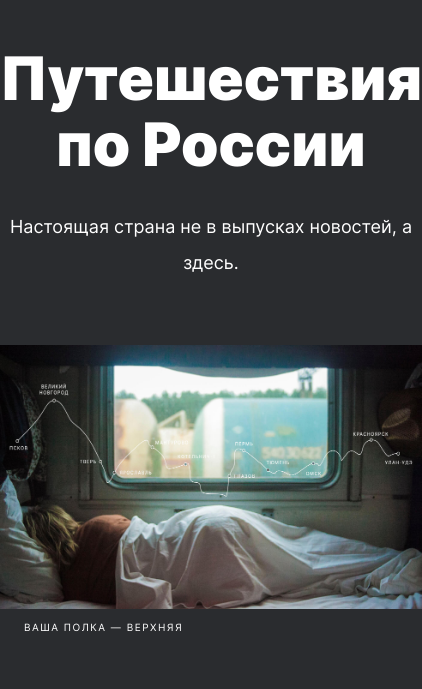
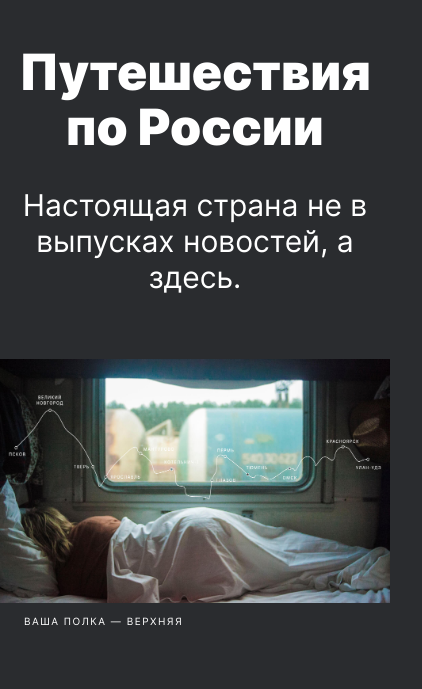
Before and after one commit to KorolevaAnastasia/russian-travel, a plain HTML site: page index.html in a window 390 px wide. Shown: the part 83-772 px from the top of the page, 422 px wide, since content can reach past the window. Drawn offline with Linux system fonts and the light colour scheme.

Commit message:
Поправила размеры хеддера

```diff
--- a/blocks/lead/__subtitle/lead__subtitle.css
+++ b/blocks/lead/__subtitle/lead__subtitle.css
@@ -8,15 +8,9 @@
   max-width: 640px;
 }
 
-@media screen and (max-width: 660px){
+@media screen and (max-width: 375px){
   .lead__subtitle{
-    font-size: 18px;
-    line-height: 2;
-  }
-}
-
-@media screen and (max-width: 380px){
-  .lead__subtitle{
+    max-width: 288px;
     font-size: 16px;
     line-height: 1.25;
   }
--- a/blocks/lead/__title/lead__title.css
+++ b/blocks/lead/__title/lead__title.css
@@ -16,7 +16,7 @@
 
 @media screen and (max-width: 610px){
   .lead__title{
-    font-size: 60px;
+    font-size: 50px;
     line-height: 1.1;
   }
 }
```
